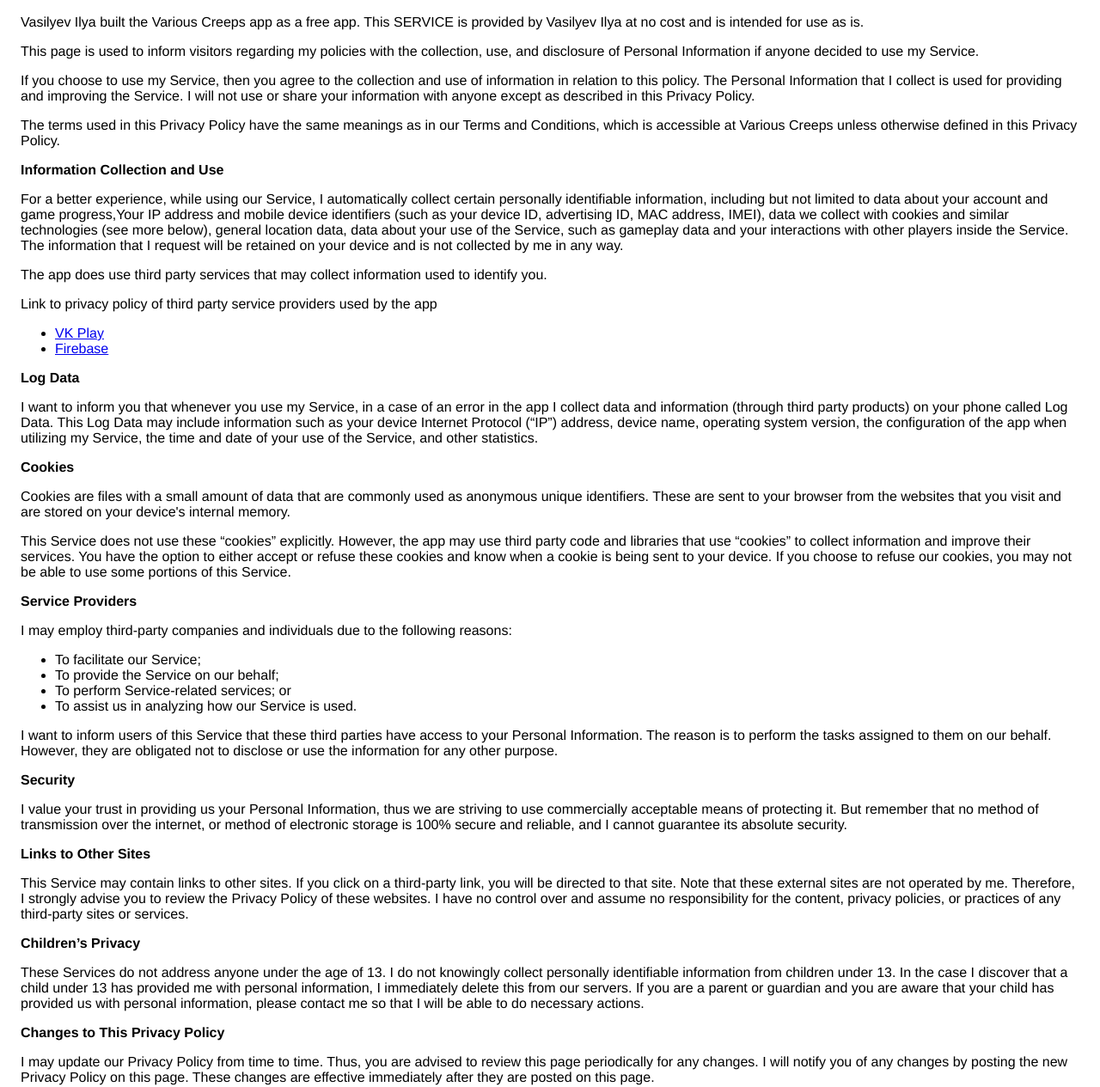
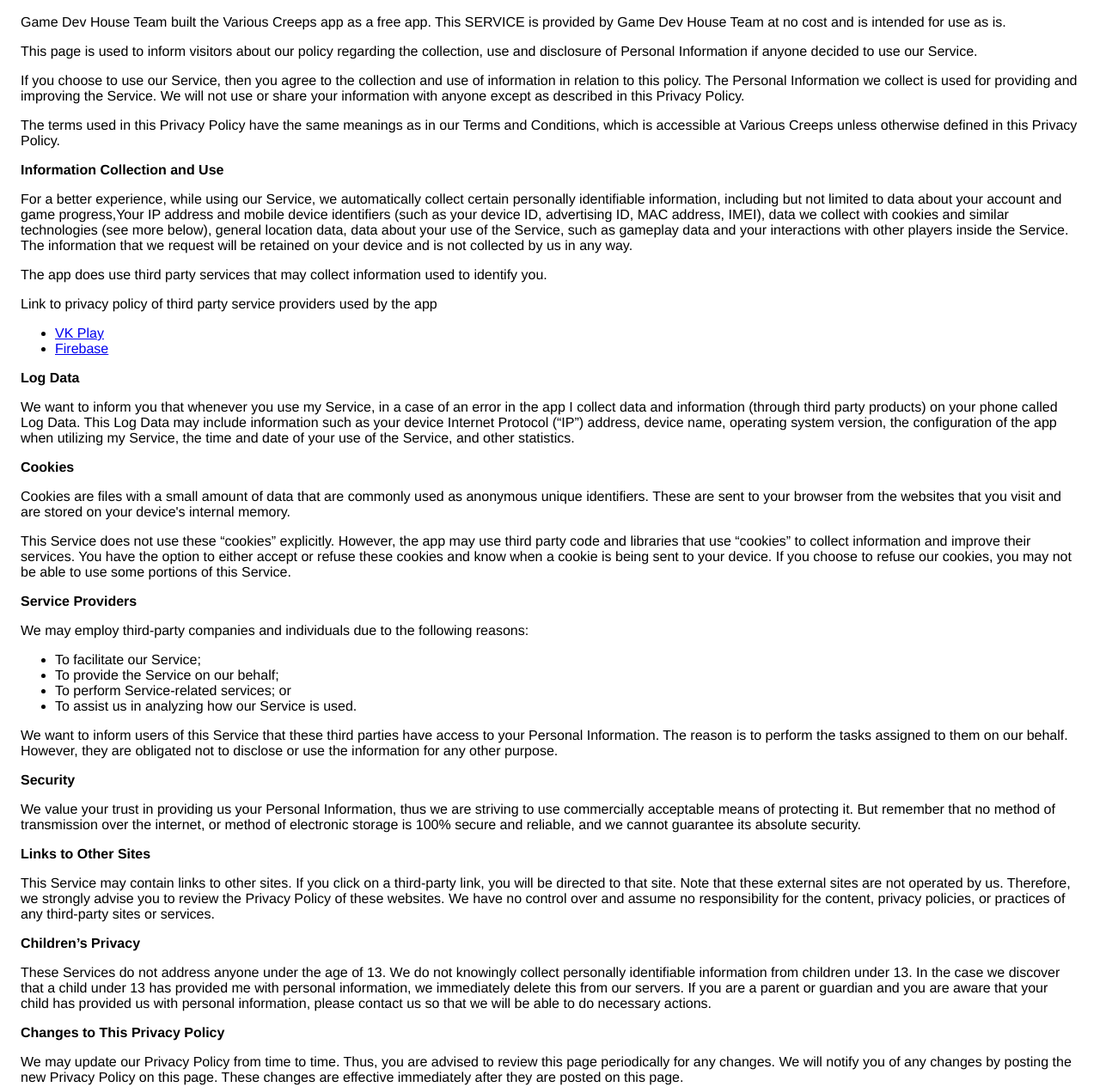
Before and after one commit to Gamedev-House/policy, a plain HTML site: page index.html in a window 1280 px wide. Shown: the part 75-1340 px from the top of the page at 86% size. Drawn offline with Linux system fonts and the light colour scheme.

Commit message:
Update index.html
Policy changed

```diff
--- a/index.html
+++ b/index.html
@@ -8,21 +8,20 @@
     </head>
     <body>
     <h2>Privacy Policy</h2> <p>
-                    Vasilyev Ilya built the Various Creeps app as
+                    Game Dev House Team built the Various Creeps app as
                     a free app. This SERVICE is provided by
-                    Vasilyev Ilya at no cost and is intended for
+                    Game Dev House Team at no cost and is intended for
                     use as is.
                   </p> <p>
-                    This page is used to inform visitors regarding
-                    my policies with the collection, use, and
-                    disclosure of Personal Information if anyone decided to use
-                    my Service.
+                    This page is used to inform visitors about our policy regarding
+                    the collection, use and disclosure of Personal Information if
+	            anyone decided to use our Service.
                   </p> <p>
-                    If you choose to use my Service, then you agree
+                    If you choose to use our Service, then you agree
                     to the collection and use of information in relation to this
-                    policy. The Personal Information that I collect is
+                    policy. The Personal Information we collect is
                     used for providing and improving the Service.
-                    I will not use or share your
+                    We will not use or share your
                     information with anyone except as described in this Privacy
                     Policy.
                   </p> <p>
@@ -32,10 +31,10 @@
                     Policy.
                   </p> <p><strong>Information Collection and Use</strong></p> <p>
                     For a better experience, while using our Service,
-                    I automatically collect certain
+                    we automatically collect certain
                     personally identifiable information, including but not limited to data about your account and game progress,Your IP address and mobile device identifiers (such as your device ID, advertising ID, MAC address, IMEI), data we collect with cookies and similar technologies (see more below), general location data, data about your use of the Service, such as gameplay data and your interactions with other players inside the Service. The
-                    information that I request will be
-                    retained on your device and is not collected by me in any way.
+                    information that we request will be
+                    retained on your device and is not collected by us in any way.
                   </p> <p>
                     The app does use third party services that may collect
                     information used to identify you.
@@ -48,7 +47,7 @@
 				<li><a href="https://firebase.google.com/support/privacy" target="_blank">Firebase</a></li>
 				<!----><!----><!----><!----><!----><!----><!----><!----><!----></ul></div>
 		<p><strong>Log Data</strong></p> <p>
-                    I want to inform you that whenever
+                    We want to inform you that whenever
                     you use my Service, in a case of an error in the
                     app I collect data and information (through third
                     party products) on your phone called Log Data. This Log Data
@@ -71,53 +70,53 @@
                     device. If you choose to refuse our cookies, you may not be
                     able to use some portions of this Service.
                   </p> <p><strong>Service Providers</strong></p> <p>
-                    I may employ third-party companies
+                    We may employ third-party companies
                     and individuals due to the following reasons:
                   </p> <ul><li>To facilitate our Service;</li> <li>To provide the Service on our behalf;</li> <li>To perform Service-related services; or</li> <li>To assist us in analyzing how our Service is used.</li></ul> <p>
-                    I want to inform users of this
+                    We want to inform users of this
                     Service that these third parties have access to your
                     Personal Information. The reason is to perform the tasks
                     assigned to them on our behalf. However, they are obligated
                     not to disclose or use the information for any other
                     purpose.
                   </p> <p><strong>Security</strong></p> <p>
-                    I value your trust in providing us
+                    We value your trust in providing us
                     your Personal Information, thus we are striving to use
                     commercially acceptable means of protecting it. But remember
                     that no method of transmission over the internet, or method
                     of electronic storage is 100% secure and reliable, and
-                    I cannot guarantee its absolute security.
+                    we cannot guarantee its absolute security.
                   </p> <p><strong>Links to Other Sites</strong></p> <p>
                     This Service may contain links to other sites. If you click
                     on a third-party link, you will be directed to that site.
                     Note that these external sites are not operated by
-                    me. Therefore, I strongly advise you to
+                    us. Therefore, we strongly advise you to
                     review the Privacy Policy of these websites.
-                    I have no control over and assume no
+                    We have no control over and assume no
                     responsibility for the content, privacy policies, or
                     practices of any third-party sites or services.
                   </p> <p><strong>Children’s Privacy</strong></p> <p>
                     These Services do not address anyone under the age of 13.
-                    I do not knowingly collect personally
+                    We do not knowingly collect personally
                     identifiable information from children under 13. In the case
-                    I discover that a child under 13 has provided
+                    we discover that a child under 13 has provided
                     me with personal information,
-                    I immediately delete this from our servers. If you
+                    we immediately delete this from our servers. If you
                     are a parent or guardian and you are aware that your child
                     has provided us with personal information, please contact
-                    me so that I will be able to do
+                    us so that we will be able to do
                     necessary actions.
                   </p> <p><strong>Changes to This Privacy Policy</strong></p> <p>
-                    I may update our Privacy Policy from
+                    We may update our Privacy Policy from
                     time to time. Thus, you are advised to review this page
-                    periodically for any changes. I will
+                    periodically for any changes. We will
                     notify you of any changes by posting the new Privacy Policy
                     on this page. These changes are effective immediately after
                     they are posted on this page.
                   </p> <p><strong>Contact Us</strong></p> <p>
                     If you have any questions or suggestions about
-                    my Privacy Policy, do not hesitate to contact
-                    me at ilyavasilievgdc@gmail.com.
+                    our Privacy Policy, do not hesitate to contact
+                    us at gamedev.house@yandex.ru.
                   </p>
     </body>
     </html>
```
